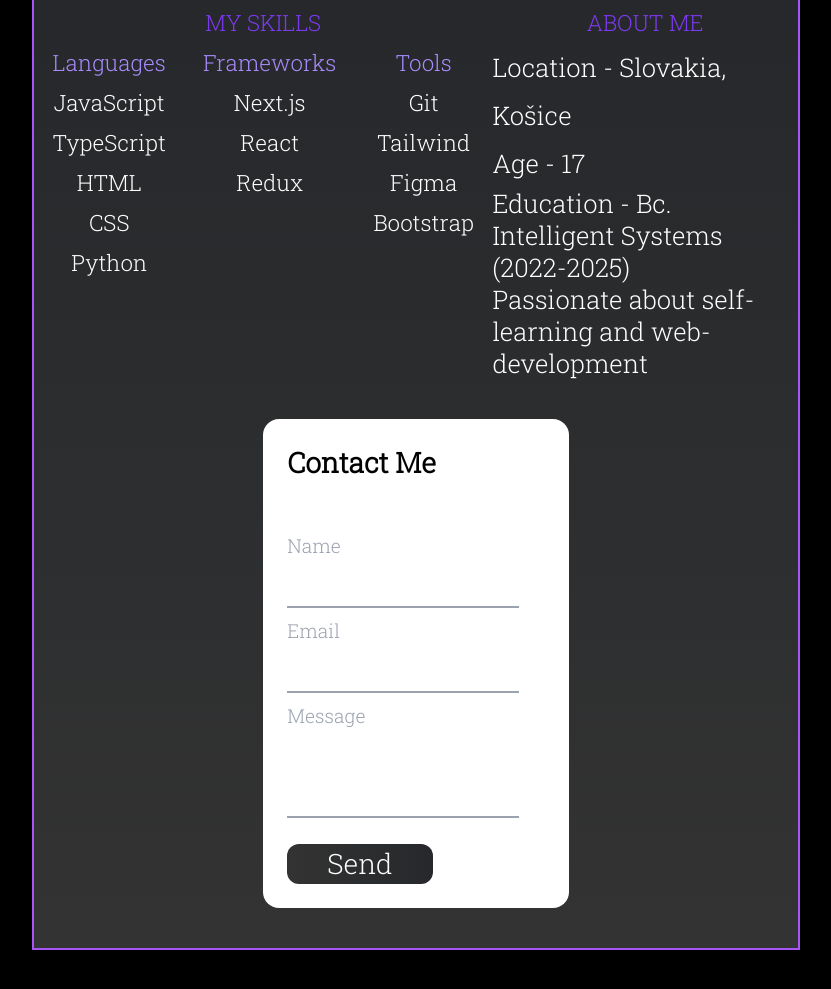
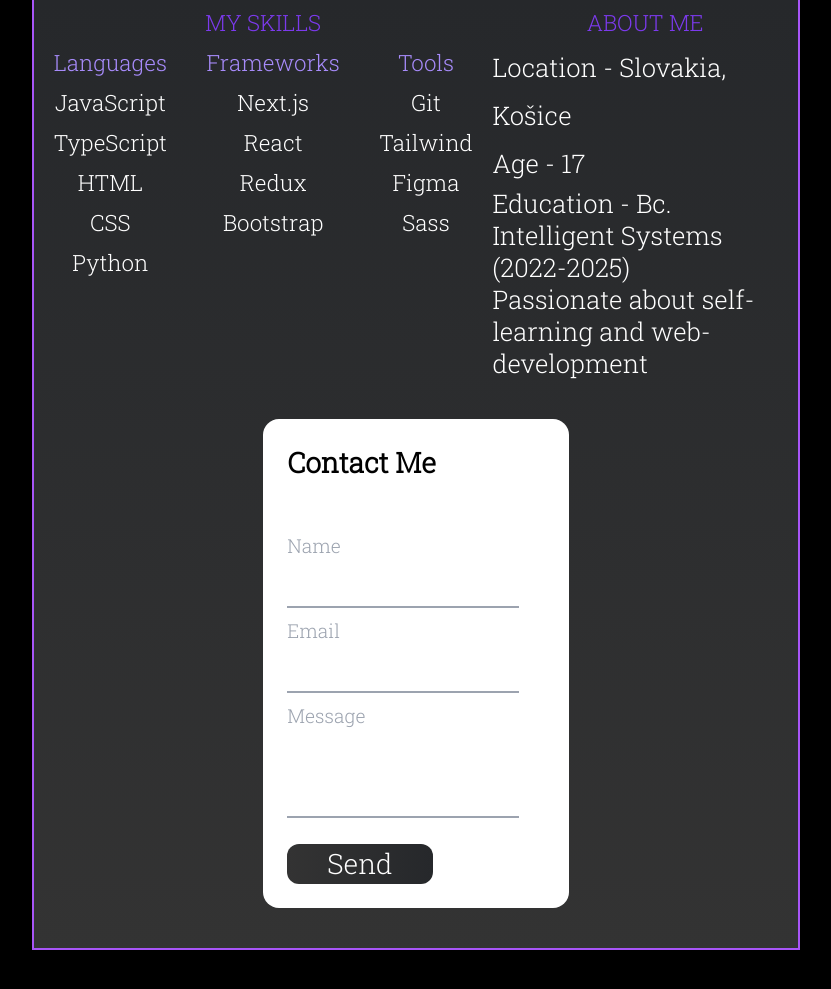
Before and after one commit to xobandech/portfolio, a plain HTML site: page index.html in a window 1280 px wide. Shown: the part 789-1778 px from the top of the page, without its empty margins (224-1055 px from the left). Drawn offline with nearby package versions, Linux system fonts and the light colour scheme.

Commit message:
Place bootstrap in frameworks

```diff
--- a/index.html
+++ b/index.html
@@ -183,13 +183,14 @@
               <p>Next.js</p>
               <p>React</p>
               <p>Redux</p>
+              <p>Bootstrap</p>
             </div>
             <div class="items-center flex flex-col">
               <h3 class="text-violet-400">Tools</h3>
               <p>Git</p>
               <p>Tailwind</p>
               <p>Figma</p>
-              <p>Bootstrap</p>
+              <p>Sass</p>
             </div>
           </div>
         </section>
```
